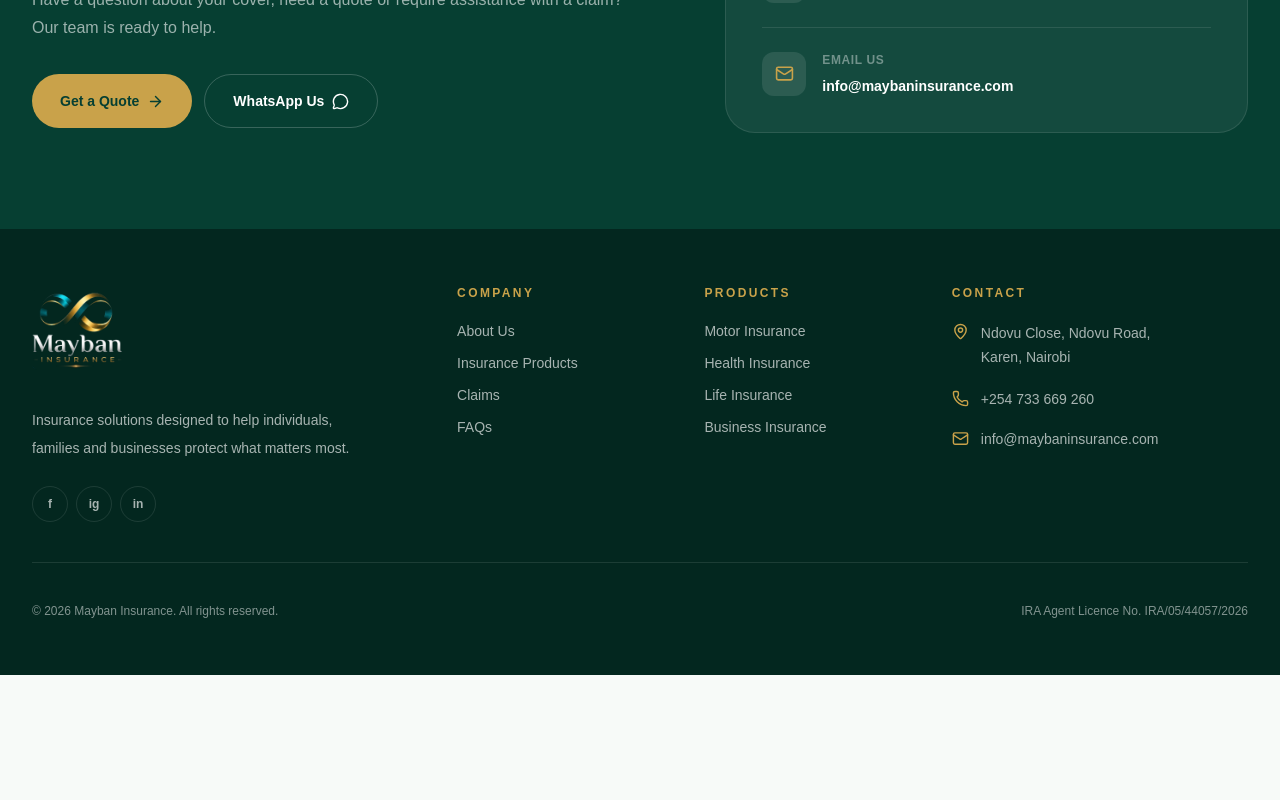
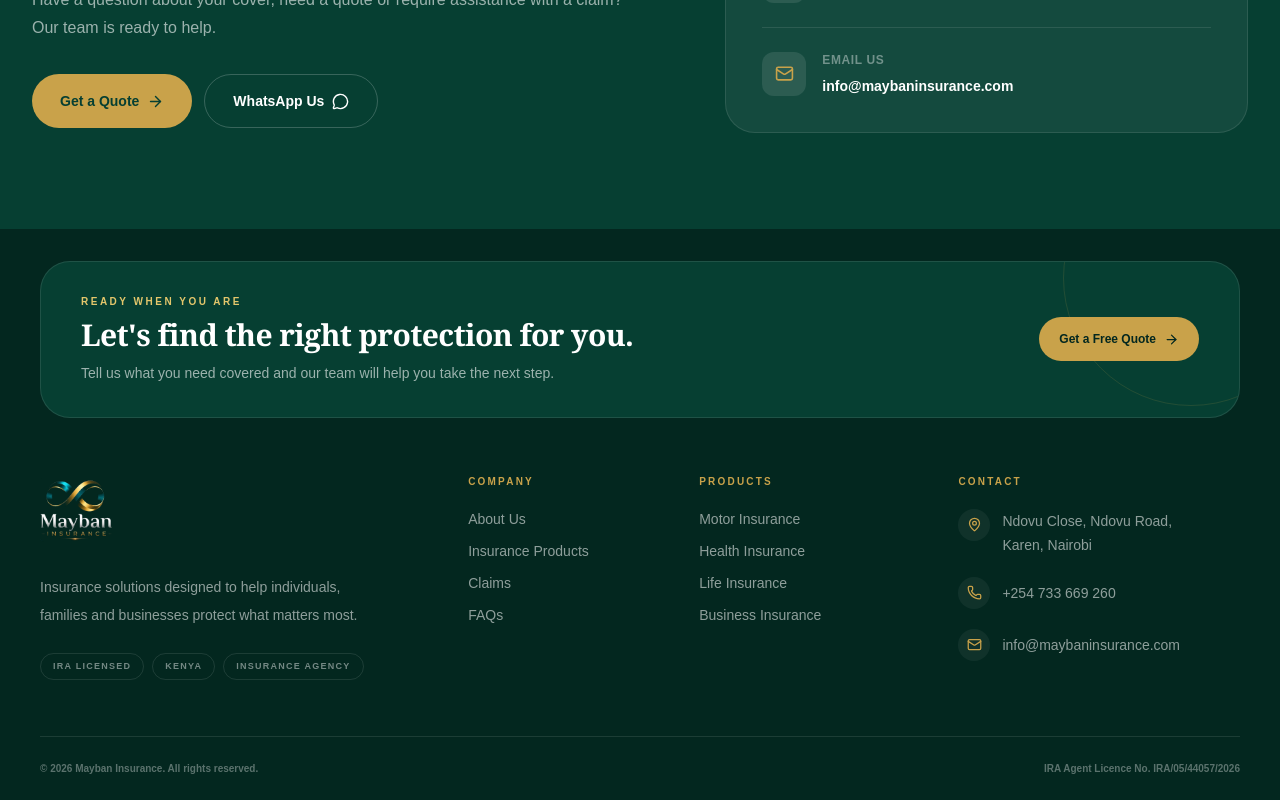
Before and after one commit to EugeneCodes254/mayban-insurance, a Next.js app: page / in a window 1280 px wide. Shown: the part 7945-8745 px from the top of the page. Before the commit the page ends 8620 px from the top, so only its background shows below. Built offline with nearby package versions, Linux system fonts and the light colour scheme.

Commit message:
Refine Mayban footer and contact presentation

```diff
--- a/src/components/Footer.tsx
+++ b/src/components/Footer.tsx
@@ -1,163 +1,94 @@
-import {
-  Mail,
-  MapPin,
-  Phone,
-} from "lucide-react";
+import { Mail, MapPin, Phone, ArrowRight } from "lucide-react";
 
 export function Footer() {
   return (
     <footer className="bg-[#03271F] text-white">
+      <div className="mx-auto max-w-[1320px] px-5 pt-8 sm:px-8 lg:px-10">
+        <div className="relative overflow-hidden rounded-[30px] border border-white/10 bg-[#063F32] px-6 py-8 sm:px-8 lg:flex lg:items-center lg:justify-between lg:px-10">
+          <div className="pointer-events-none absolute -right-20 -top-28 h-64 w-64 rounded-full border border-[#C9A24A]/15" />
+          <div className="relative max-w-[650px]">
+            <p className="text-[10px] font-black uppercase tracking-[0.25em] text-[#E3C66B]">Ready when you are</p>
+            <h2 className="mt-2 font-serif text-2xl font-bold tracking-[-0.02em] sm:text-3xl">
+              Let&apos;s find the right protection for you.
+            </h2>
+            <p className="mt-2 text-sm leading-6 text-white/60">
+              Tell us what you need covered and our team will help you take the next step.
+            </p>
+          </div>
+          <a
+            href="#quote"
+            className="relative mt-6 inline-flex w-fit items-center gap-2 rounded-full bg-[#C9A24A] px-5 py-3.5 text-xs font-extrabold text-[#03271F] transition hover:-translate-y-0.5 hover:bg-[#E3C66B] lg:mt-0"
+          >
+            Get a Free Quote
+            <ArrowRight size={15} />
+          </a>
+        </div>
 
-      <div className="mx-auto max-w-[1280px] px-5 py-14 sm:px-8">
-
-        <div className="grid gap-10 md:grid-cols-2 lg:grid-cols-[1.3fr_0.7fr_0.7fr_1fr]">
-
-          {/* BRAND */}
+        <div className="grid gap-12 py-14 md:grid-cols-2 lg:grid-cols-[1.35fr_0.65fr_0.75fr_1fr]">
           <div>
-            <a
-              href="#"
-              className="inline-flex items-center"
-              aria-label="Mayban Insurance home"
-            >
+            <a href="#home" className="inline-flex items-center" aria-label="Mayban Insurance home">
               <img
                 src="/images/mayban-logo.png"
                 alt="Mayban Insurance"
-                className="h-[90px] w-auto object-contain"
+                className="h-[72px] w-auto object-contain"
               />
             </a>
-
-            <p className="mt-6 max-w-[330px] text-sm leading-7 text-white/65">
-              Insurance solutions designed to help individuals, families
-              and businesses protect what matters most.
+            <p className="mt-5 max-w-[350px] text-sm leading-7 text-white/55">
+              Insurance solutions designed to help individuals, families and businesses protect what matters most.
             </p>
 
-            <div className="mt-6 flex gap-2">
-              <a
-                href="#"
-                aria-label="Facebook"
-                className="flex h-9 w-9 items-center justify-center rounded-full border border-white/10 text-white/65 transition hover:bg-white/10 hover:text-white"
-              >
-                <span className="text-xs font-black">f</span>
-              </a>
-
-              <a
-                href="#"
-                aria-label="Instagram"
-                className="flex h-9 w-9 items-center justify-center rounded-full border border-white/10 text-white/65 transition hover:bg-white/10 hover:text-white"
-              >
-                <span className="text-xs font-black">ig</span>
-              </a>
-
-              <a
-                href="#"
-                aria-label="LinkedIn"
-                className="flex h-9 w-9 items-center justify-center rounded-full border border-white/10 text-white/65 transition hover:bg-white/10 hover:text-white"
-              >
-                <span className="text-xs font-black">in</span>
-              </a>
+            <div className="mt-6 flex flex-wrap gap-2">
+              <span className="rounded-full border border-white/10 px-3 py-1.5 text-[9px] font-black uppercase tracking-[0.14em] text-white/45">IRA Licensed</span>
+              <span className="rounded-full border border-white/10 px-3 py-1.5 text-[9px] font-black uppercase tracking-[0.14em] text-white/45">Kenya</span>
+              <span className="rounded-full border border-white/10 px-3 py-1.5 text-[9px] font-black uppercase tracking-[0.14em] text-white/45">Insurance Agency</span>
             </div>
           </div>
 
-          {/* COMPANY */}
           <div>
-            <p className="text-xs font-black uppercase tracking-[0.2em] text-[#C9A24A]">
-              Company
-            </p>
-
+            <p className="text-[10px] font-black uppercase tracking-[0.22em] text-[#C9A24A]">Company</p>
             <div className="mt-5 space-y-3">
-              <a href="#about" className="block text-sm text-white/65 hover:text-white">
-                About Us
-              </a>
-
-              <a href="#products" className="block text-sm text-white/65 hover:text-white">
-                Insurance Products
-              </a>
-
-              <a href="#claims" className="block text-sm text-white/65 hover:text-white">
-                Claims
-              </a>
-
-              <a href="#faq" className="block text-sm text-white/65 hover:text-white">
-                FAQs
-              </a>
+              <a href="#about" className="block text-sm text-white/55 transition hover:text-white">About Us</a>
+              <a href="#products" className="block text-sm text-white/55 transition hover:text-white">Insurance Products</a>
+              <a href="#claims" className="block text-sm text-white/55 transition hover:text-white">Claims</a>
+              <a href="#faq" className="block text-sm text-white/55 transition hover:text-white">FAQs</a>
             </div>
           </div>
 
-          {/* PRODUCTS */}
           <div>
-            <p className="text-xs font-black uppercase tracking-[0.2em] text-[#C9A24A]">
-              Products
-            </p>
-
+            <p className="text-[10px] font-black uppercase tracking-[0.22em] text-[#C9A24A]">Products</p>
             <div className="mt-5 space-y-3">
-              <a href="#products" className="block text-sm text-white/65 hover:text-white">
-                Motor Insurance
-              </a>
-
-              <a href="#products" className="block text-sm text-white/65 hover:text-white">
-                Health Insurance
-              </a>
-
-              <a href="#products" className="block text-sm text-white/65 hover:text-white">
-                Life Insurance
-              </a>
-
-              <a href="#products" className="block text-sm text-white/65 hover:text-white">
-                Business Insurance
-              </a>
+              <a href="#products" className="block text-sm text-white/55 transition hover:text-white">Motor Insurance</a>
+              <a href="#products" className="block text-sm text-white/55 transition hover:text-white">Health Insurance</a>
+              <a href="#products" className="block text-sm text-white/55 transition hover:text-white">Life Insurance</a>
+              <a href="#products" className="block text-sm text-white/55 transition hover:text-white">Business Insurance</a>
             </div>
           </div>
 
-          {/* CONTACT */}
           <div>
-            <p className="text-xs font-black uppercase tracking-[0.2em] text-[#C9A24A]">
-              Contact
-            </p>
-
+            <p className="text-[10px] font-black uppercase tracking-[0.22em] text-[#C9A24A]">Contact</p>
             <div className="mt-5 space-y-5">
-
               <div className="flex gap-3">
-                <MapPin size={17} className="mt-0.5 shrink-0 text-[#C9A24A]" />
-
-                <p className="text-sm leading-6 text-white/65">
-                  Ndovu Close, Ndovu Road,
-                  <br />
-                  Karen, Nairobi
-                </p>
+                <span className="flex h-8 w-8 shrink-0 items-center justify-center rounded-full bg-white/5">
+                  <MapPin size={15} className="text-[#C9A24A]" />
+                </span>
+                <p className="text-sm leading-6 text-white/55">Ndovu Close, Ndovu Road,<br />Karen, Nairobi</p>
               </div>
-
-              <a
-                href="tel:+254733669260"
-                className="flex items-center gap-3 text-sm text-white/65 hover:text-white"
-              >
-                <Phone size={17} className="text-[#C9A24A]" />
+              <a href="tel:+254733669260" className="flex items-center gap-3 text-sm text-white/55 transition hover:text-white">
+                <span className="flex h-8 w-8 shrink-0 items-center justify-center rounded-full bg-white/5"><Phone size={15} className="text-[#C9A24A]" /></span>
                 +254 733 669 260
               </a>
-
-              <a
-                href="mailto:info@maybaninsurance.com"
-                className="flex items-center gap-3 text-sm text-white/65 hover:text-white"
-              >
-                <Mail size={17} className="text-[#C9A24A]" />
+              <a href="mailto:info@maybaninsurance.com" className="flex items-center gap-3 text-sm text-white/55 transition hover:text-white">
+                <span className="flex h-8 w-8 shrink-0 items-center justify-center rounded-full bg-white/5"><Mail size={15} className="text-[#C9A24A]" /></span>
                 info@maybaninsurance.com
               </a>
-
             </div>
           </div>
         </div>
 
-        <div className="my-10 h-px bg-white/10" />
-
-        <div className="flex flex-col gap-3 text-xs text-white/50 sm:flex-row sm:items-center sm:justify-between">
-          <p>
-            © {new Date().getFullYear()} Mayban Insurance. All rights reserved.
-          </p>
-
-          <p>
-            IRA Agent Licence No. IRA/05/44057/2026
-          </p>
+        <div className="flex flex-col gap-3 border-t border-white/10 py-6 text-[10px] font-semibold text-white/35 sm:flex-row sm:items-center sm:justify-between">
+          <p>© {new Date().getFullYear()} Mayban Insurance. All rights reserved.</p>
+          <p>IRA Agent Licence No. IRA/05/44057/2026</p>
         </div>
-
       </div>
     </footer>
   );
```
